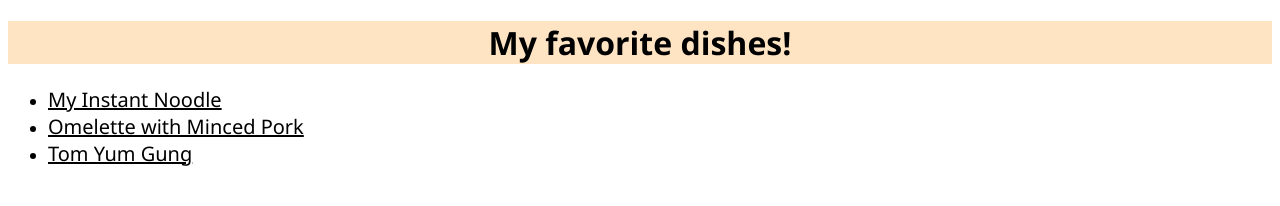
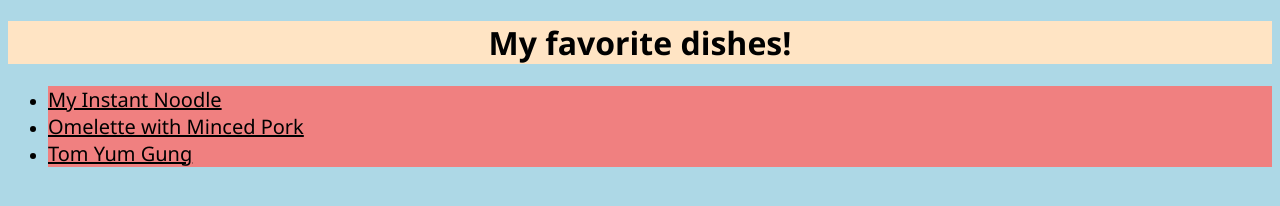
Before and after one commit to sora-k46/odin-recipes, a plain HTML site: page index.html in a window 1280 px wide. Drawn offline with Linux system fonts and the light colour scheme.

Commit message:
Add color to index.html

```diff
--- a/style/style.css
+++ b/style/style.css
@@ -1,5 +1,9 @@
 html {
     font-family:'Segoe UI', Tahoma, Geneva, Verdana, sans-serif;
+}
+
+body {
+    background-color: lightblue;
 }
 
 h1 {
@@ -11,6 +15,10 @@ h1 {
     text-align: left;
 }
 
+li {
+    background-color: lightcoral;
+}
+
 a {
     font-size: 20px;
     color: black;
```
